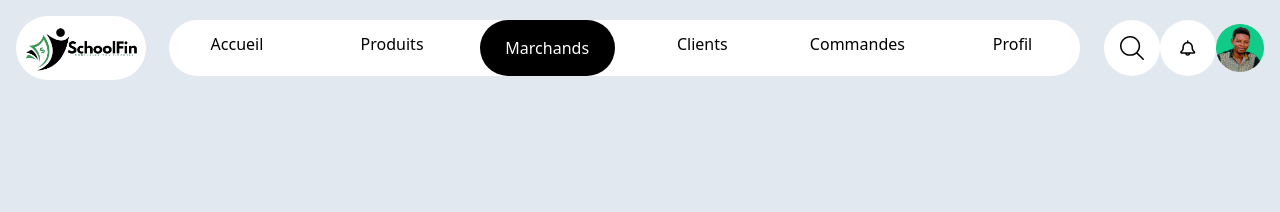
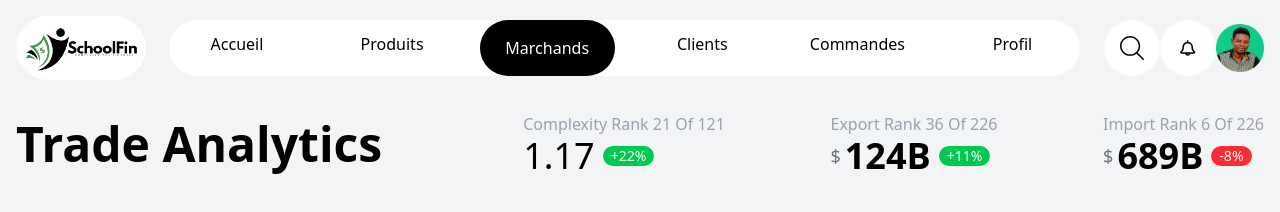
Before and after one commit to vanotis720/bento-dashboard, a website: page index.html in a window 1280 px wide. Drawn offline with nearby package versions, Linux system fonts and the light colour scheme; files that its build step writes are made by us from their sources.

Commit message:
header stats done

```diff
--- a/index.html
+++ b/index.html
@@ -8,7 +8,8 @@
     <link rel="stylesheet" href="./dist/app.css">
 </head>
 
-<body class="bg-slate-200 p-4">
+<body class="bg-gray-100 p-4">
+    <header>
         <nav class="flex justify-between items-center">
             <a class="bg-white p-2 rounded-full" href="#">
                 <img class="h-12" src="images/logo.png" alt="logo">
@@ -24,7 +25,8 @@
             <div class="flex items-center">
                 <button class="bg-white p-4 rounded-full">
                     <svg class="fill-black h-6" viewBox="0 0 32 32" version="1.1" xmlns="http://www.w3.org/2000/svg"
-                    xmlns:xlink="http://www.w3.org/1999/xlink" xmlns:sketch="http://www.bohemiancoding.com/sketch/ns">
+                        xmlns:xlink="http://www.w3.org/1999/xlink"
+                        xmlns:sketch="http://www.bohemiancoding.com/sketch/ns">
                         <g id="SVGRepo_bgCarrier" stroke-width="0"></g>
                         <g id="SVGRepo_tracerCarrier" stroke-linecap="round" stroke-linejoin="round"></g>
                         <g id="SVGRepo_iconCarrier">
@@ -33,8 +35,8 @@
                             <defs> </defs>
                             <g id="Page-1" stroke="none" stroke-width="1" fill="none" fill-rule="evenodd"
                                 sketch:type="MSPage">
-                            <g id="Icon-Set" sketch:type="MSLayerGroup" transform="translate(-256.000000, -1139.000000)"
-                                fill="#000000">
+                                <g id="Icon-Set" sketch:type="MSLayerGroup"
+                                    transform="translate(-256.000000, -1139.000000)" fill="#000000">
                                     <path
                                         d="M269.46,1163.45 C263.17,1163.45 258.071,1158.44 258.071,1152.25 C258.071,1146.06 263.17,1141.04 269.46,1141.04 C275.75,1141.04 280.85,1146.06 280.85,1152.25 C280.85,1158.44 275.75,1163.45 269.46,1163.45 L269.46,1163.45 Z M287.688,1169.25 L279.429,1161.12 C281.591,1158.77 282.92,1155.67 282.92,1152.25 C282.92,1144.93 276.894,1139 269.46,1139 C262.026,1139 256,1144.93 256,1152.25 C256,1159.56 262.026,1165.49 269.46,1165.49 C272.672,1165.49 275.618,1164.38 277.932,1162.53 L286.224,1170.69 C286.629,1171.09 287.284,1171.09 287.688,1170.69 C288.093,1170.3 288.093,1169.65 287.688,1169.25 L287.688,1169.25 Z"
                                         id="search" sketch:type="MSShapeGroup"> </path>
@@ -59,6 +61,37 @@
                 </button>
             </div>
         </nav>
+        <div class="grid grid-cols-5 gap-5 my-8 items-center">
+            <h1 class="col-span-2 text-5xl font-bold">
+                Trade Analytics
+            </h1>
+            <div class="col-span-3 flex justify-between">
+                <div class="items-center">
+                    <span class="text-gray-400 capitalize">Complexity rank 21 of 121</span>
+                    <div class="flex items-center">
+                        <span class="text-4xl mr-2">1.17</span>
+                        <span class="bg-green-500 text-white rounded-full px-2 text-sm">+22%</span>
+                    </div>
+                </div>
+                <div class="items-center">
+                    <span class="text-gray-400 capitalize">export rank 36 of 226</span>
+                    <div class="flex items-center">
+                        <span class="text-gray-500 text-lg">$</span>
+                        <span class="text-4xl mr-2 ml-1 font-semibold">124B</span>
+                        <span class="bg-green-500 text-white rounded-full px-2 text-sm">+11%</span>
+                    </div>
+                </div>
+                <div class="items-center">
+                    <span class="text-gray-400 capitalize">import rank 6 of 226</span>
+                    <div class="flex items-center">
+                        <span class="text-gray-500 text-lg">$</span>
+                        <span class="text-4xl mr-2 ml-1 font-semibold">689B</span>
+                        <span class="bg-red-500 text-white rounded-full px-2 text-sm">-8%</span>
+                    </div>
+                </div>
+            </div>
+        </div>
+    </header>
 </body>
 
 </html>
```
Lines whose indentation alone changed are shown as unchanged.
